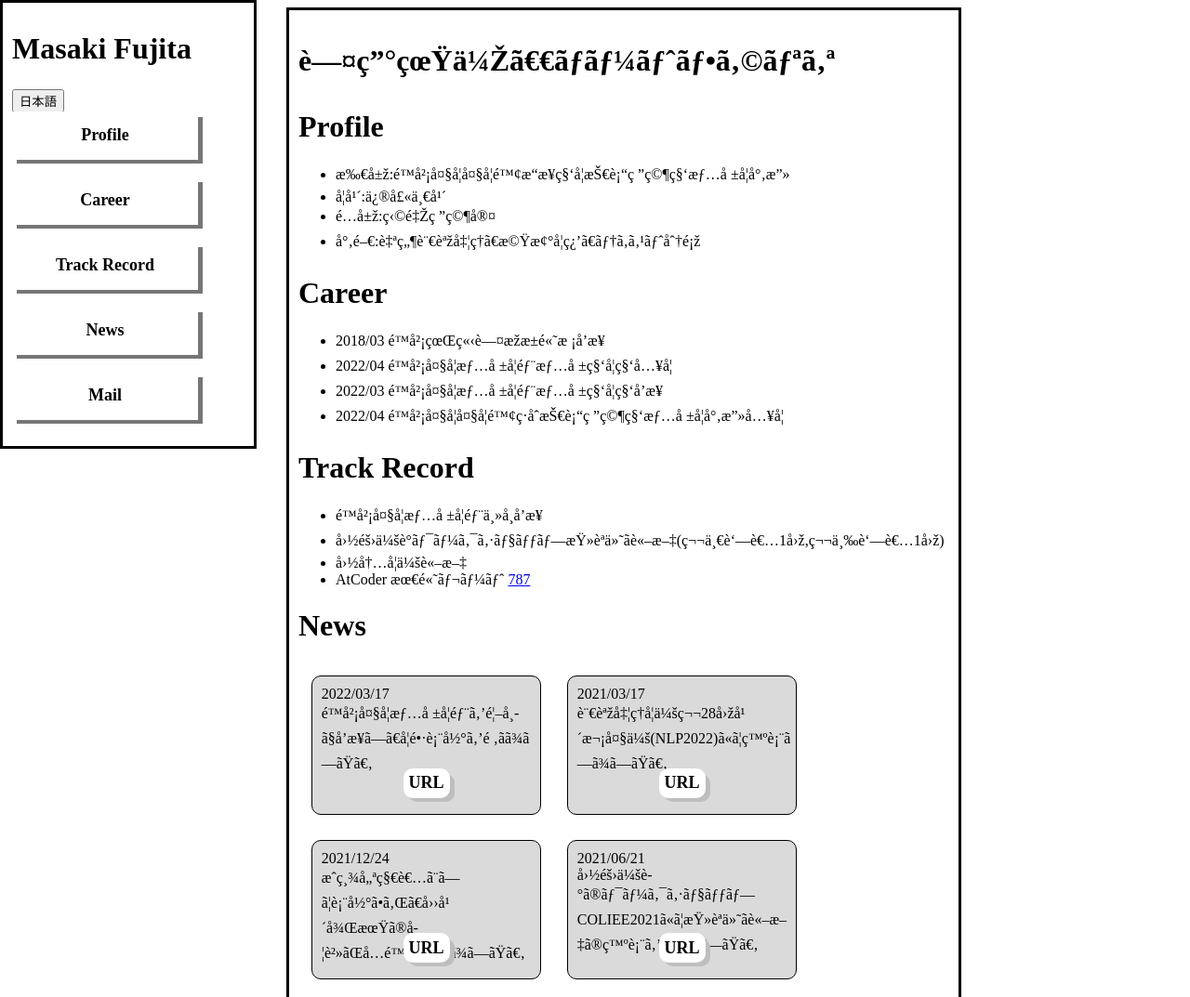
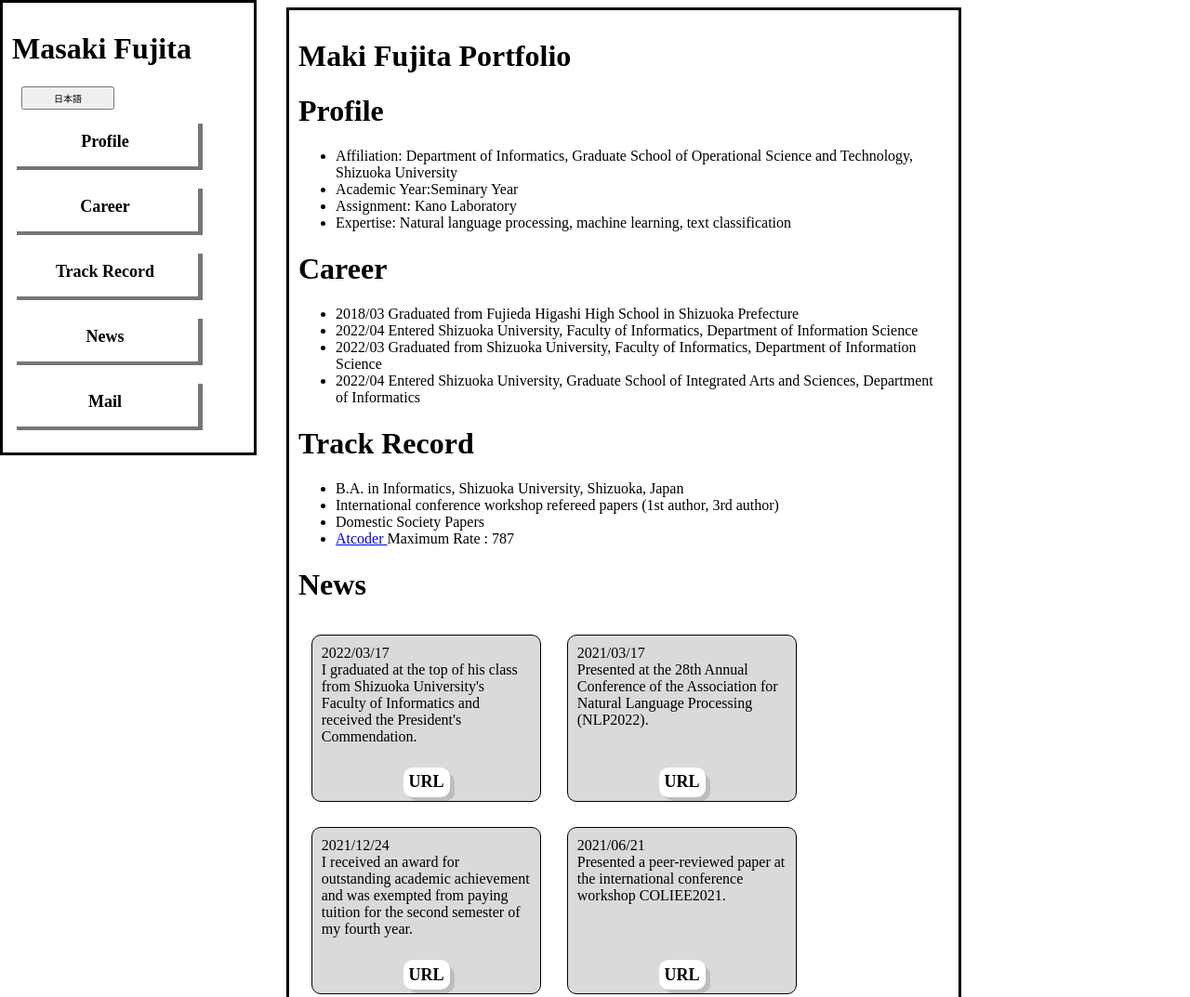
Before and after one commit to mattya256/portfolio, a plain HTML site: page index.html in a window 1280 px wide. Shown: the top 1073 px of the page at 93% size. Drawn offline with Linux system fonts and the light colour scheme.

Commit message:
04191634

```diff
--- a/btn.js
+++ b/btn.js
@@ -1,18 +1,42 @@
 var count = 0
 var array =
 [
-    [
+    [ //T_0
         ["プロフィール","Profile"],
         ["経歴","Career"],
         ["実績","Track Record"],
         ["ニュース","News"],
         ["連絡先","Mail"],
-    ],[
+    ],[ //T_1
         ["プロフィール","Profile"],
         ["経歴","Career"],
         ["実績","Track Record"],
         ["ニュース","News"],
         ["連絡先","Mail"],
+    ],[  //T_2
+        ["所属:静岡大学大学院操業科学技術研究科情報学専攻","Affiliation: Department of Informatics, Graduate School of Operational Science and Technology, Shizuoka University"],
+        ["学年:修士一年","Academic Year:Seminary Year"],
+        ["配属:狩野研究室","Assignment: Kano Laboratory"],
+        ["専門:自然言語処理、機械学習、テキスト分類","Expertise: Natural language processing, machine learning, text classification"],
+    ],[  //T_3
+        ["2018/03 静岡県立藤枝東高校卒業","2018/03 Graduated from Fujieda Higashi High School in Shizuoka Prefecture"],
+        ["2022/04 静岡大学情報学部情報科学科入学","2022/04 Entered Shizuoka University, Faculty of Informatics, Department of Information Science"],
+        ["2022/03 静岡大学情報学部情報科学科卒業","2022/03 Graduated from Shizuoka University, Faculty of Informatics, Department of Information Science"],
+        ["2022/04 静岡大学大学院総合技術研究科情報学専攻入学","2022/04 Entered Shizuoka University, Graduate School of Integrated Arts and Sciences, Department of Informatics"],
+    ],[  //T_4
+        ["静岡大学情報学部主席卒業","B.A. in Informatics, Shizuoka University, Shizuoka, Japan"],
+        ["国際会議ワークショップ査読付き論文(第一著者1回,第三著者1回)","International conference workshop refereed papers (1st author, 3rd author)"],
+        ["国内学会論文","Domestic Society Papers"],
+        ["最高レート : 787","Maximum Rate : 787"],
+    ],[  //T_5
+        ["静岡大学情報学部を首席で卒業し、学長表彰を頂きました。","I graduated at the top of his class from Shizuoka University's Faculty of Informatics and received the President's Commendation."],
+        ["言語処理学会第28回年次大会(NLP2022)にて発表しました。","Presented at the 28th Annual Conference of the Association for Natural Language Processing (NLP2022)."],
+        ["成績優秀者として表彰され、四年後期の学費が免除されました。","I received an award for outstanding academic achievement and was exempted from paying tuition for the second semester of my fourth year."],
+        ["国際会議のワークショップCOLIEE2021にて査読付き論文の発表をしました。"," Presented a peer-reviewed paper at the international conference workshop COLIEE2021."],
+        ["成績優秀者として表彰され、三年前期の学費が免除されました。"," I received an award for outstanding academic achievement and was exempted from paying tuition for the first semester of my third year."],
+    ],[  //T_6
+        ["藤田真伎　ポートフォリオ","Maki Fujita Portfolio"],
+        ["静岡大学大学院総合技術研究科情報学専攻","Department of Informatics, Graduate School of Integrated Arts and Sciences, Shizuoka University"],
     ]
 ]
 
--- a/index.html
+++ b/index.html
@@ -39,20 +39,25 @@
 <div id = "right">
 <body>
     <h1>
-        藤田真伎　ポートフォリオ
+        <div id="T_6_0"></div>
+        <!-- 藤田真伎　ポートフォリオ -->
     </h1>
     <a name="profile">
         <h1>
             <div id="T_1_0"></div>
         </h1>
         <ul>
-            <li>所属:静岡大学大学院操業科学技術研究科情報学専攻</li>
+            <li><div id="T_2_0"></div></li>
+                <!-- 所属:静岡大学大学院操業科学技術研究科情報学専攻</li> -->
 
-            <li>学年:修士一年</li>
+            <li><div id="T_2_1"></div></li>
+            <!-- 学年:修士一年</li> -->
 
-            <li>配属:狩野研究室</li>
+            <li><div id="T_2_2"></div></li>
+            <!-- 配属:狩野研究室</li> -->
 
-            <li>専門:自然言語処理、機械学習、テキスト分類</li>
+            <li><div id="T_2_3"></div></li>
+                <!-- 専門:自然言語処理、機械学習、テキスト分類</li> -->
         </ul>
     </a>
     <a name="career">
@@ -60,13 +65,17 @@
             <div id="T_1_1"></div>
         </h1>
         <ul>
-            <li>2018/03 静岡県立藤枝東高校卒業</li>
+            <li><div id="T_3_0"></div></li>
+                <!-- 2018/03 静岡県立藤枝東高校卒業</li> -->
 
-            <li>2022/04 静岡大学情報学部情報科学科入学</li>
+            <li><div id="T_3_1"></div></li>
+                <!-- 2022/04 静岡大学情報学部情報科学科入学</li> -->
 
-            <li>2022/03 静岡大学情報学部情報科学科卒業</li>
+            <li><div id="T_3_2"></div></li>
+                <!-- 2022/03 静岡大学情報学部情報科学科卒業</li> -->
 
-            <li>2022/04 静岡大学大学院総合技術研究科情報学専攻入学</li>
+            <li><div id="T_3_3"></div></li>
+                <!-- 2022/04 静岡大学大学院総合技術研究科情報学専攻入学</li> -->
         </ul>
     </a>
     <a name="trackrecord">
@@ -74,16 +83,22 @@
             <div id="T_1_2"></div>
         </h1>
         <ul>
-            <li>静岡大学情報学部主席卒業</li>
+            <li><div id="T_4_0"></div></li>
+                <!-- 静岡大学情報学部主席卒業</li> -->
 
-            <li>国際会議ワークショップ査読付き論文(第一著者1回,第三著者1回)</li>
+            <li><div id="T_4_1"></div></li>
+                <!-- 国際会議ワークショップ査読付き論文(第一著者1回,第三著者1回)</li> -->
 
-            <li>国内学会論文</li>
+            <li><div id="T_4_2"></div></li>
+                <!-- 国内学会論文</li> -->
 
-            <li>AtCoder 最高レート
+            <li>
+                <!-- AtCoder 最高レート -->
                 <a href="https://atcoder.jp/users/mattya256">
-                <span>787</span>
-            </a></li>
+                Atcoder
+                </a>
+                <div id="T_4_3" style="display: inline-block; _display: inline;"></div>
+            </li>
         </ul>
     </a>
     <a name="news">
@@ -93,7 +108,8 @@
         <div class = "boxes">
             <div class = "box">
                 2022/03/17<br>
-                静岡大学情報学部を首席で卒業し、学長表彰を頂きました。<br>
+                <div id="T_5_0"></div><br>
+                <!-- 静岡大学情報学部を首席で卒業し、学長表彰を頂きました。<br> -->
                 <div class = "boxbtn">
                     <a href="https://www.inf.shizuoka.ac.jp/news/detail.html?CN=154671">
                         <span>URL</span>
@@ -102,7 +118,8 @@
             </div>
             <div class = "box">
                 2021/03/17<br>
-                言語処理学会第28回年次大会(NLP2022)にて発表しました。<br>
+                <div id="T_5_1"></div><br>
+                <!-- 言語処理学会第28回年次大会(NLP2022)にて発表しました。<br> -->
                 <div class = "boxbtn">
                     <a href="https://www.anlp.jp/nlp2022/index.html">
                         <span>URL</span>
@@ -111,7 +128,8 @@
             </div>
             <div class = "box">
                 2021/12/24<br>
-                成績優秀者として表彰され、四年後期の学費が免除されました。<br>
+                <div id="T_5_2"></div><br>
+                <!-- 成績優秀者として表彰され、四年後期の学費が免除されました。<br> -->
                 <div class = "boxbtn">
                     <a href="https://www.shizuoka.ac.jp/news/detail.html?CN=7777">
                         <span>URL</span>
@@ -120,7 +138,8 @@
             </div>
             <div class = "box">
                 2021/06/21<br>
-                国際会議のワークショップCOLIEE2021にて査読付き論文の発表をしました。<br>
+                <div id="T_5_3"></div><br>
+                <!-- 国際会議のワークショップCOLIEE2021にて査読付き論文の発表をしました。<br> -->
                 <div class = "boxbtn">
                     <a href="https://sites.ualberta.ca/~rabelo/COLIEE2021/">
                         <span>URL</span>
@@ -129,7 +148,8 @@
             </div>
             <div class = "box">
                 2020/07/09<br>
-                成績優秀者として表彰され、三年前期の学費が免除されました。<br>
+                <div id="T_5_4"></div><br>
+                <!-- 成績優秀者として表彰され、三年前期の学費が免除されました。<br> -->
                 <div class = "boxbtn">
                     <a href="https://www.shizuoka.ac.jp/news/detail.html?CN=6763">
                         <span>URL</span>
@@ -143,7 +163,8 @@
             <div id="T_1_4"></div>
         </h1>
         <h3>
-            静岡大学大学院総合技術研究科情報学専攻
+            <div id="T_6_1"></div>
+            <!-- 静岡大学大学院総合技術研究科情報学専攻 -->
         </h3>
         <h3>
             fujita.masaki.18 アット shizuoka.ac.jp
--- a/sample.css
+++ b/sample.css
@@ -9,6 +9,22 @@
     /*border: 3px solid #becda9; /* ボーダーを指定する */
     /*background-color: #d8e6d7; /* 背景色 */
     padding: 10px;/* 余白 */
+}
+
+.btn input {
+	display: flex;
+	justify-content: center;
+	align-items: center;
+	position: relative;
+	width: 100px;
+	height: 25px;
+    color: rgb(0, 0, 0);
+	/* color: #333; */
+	font-size: 10px;
+	font-weight: 400;
+	text-decoration: none;
+	transition: 0.3s;
+    margin:10px;
 }
 
 .btn a {
@@ -82,7 +98,7 @@
 
 /* 初期設定 */
 :root{
-    --box-height:600px;
+    --box-height:180px;
     --box-width:550px;
 }
 
@@ -102,7 +118,7 @@ div.box {
     border: 1px solid #000; */
     padding: 10px;
     width: calc(var(--box-width) * 0.45);
-    height: 150px;
+    height: var(--box-height);
     box-sizing: border-box;
     margin:calc(var(--box-width) * 0.025);
     border-radius: 10px;
@@ -116,7 +132,7 @@ div.box {
 	position: absolute;
     width: 50px;
 	height: 30px;
-    bottom: 3px;
+    bottom: -10px;
     left:50%;
     transform: translate(-50%, -50%);
     color: rgb(0, 0, 0);
```
